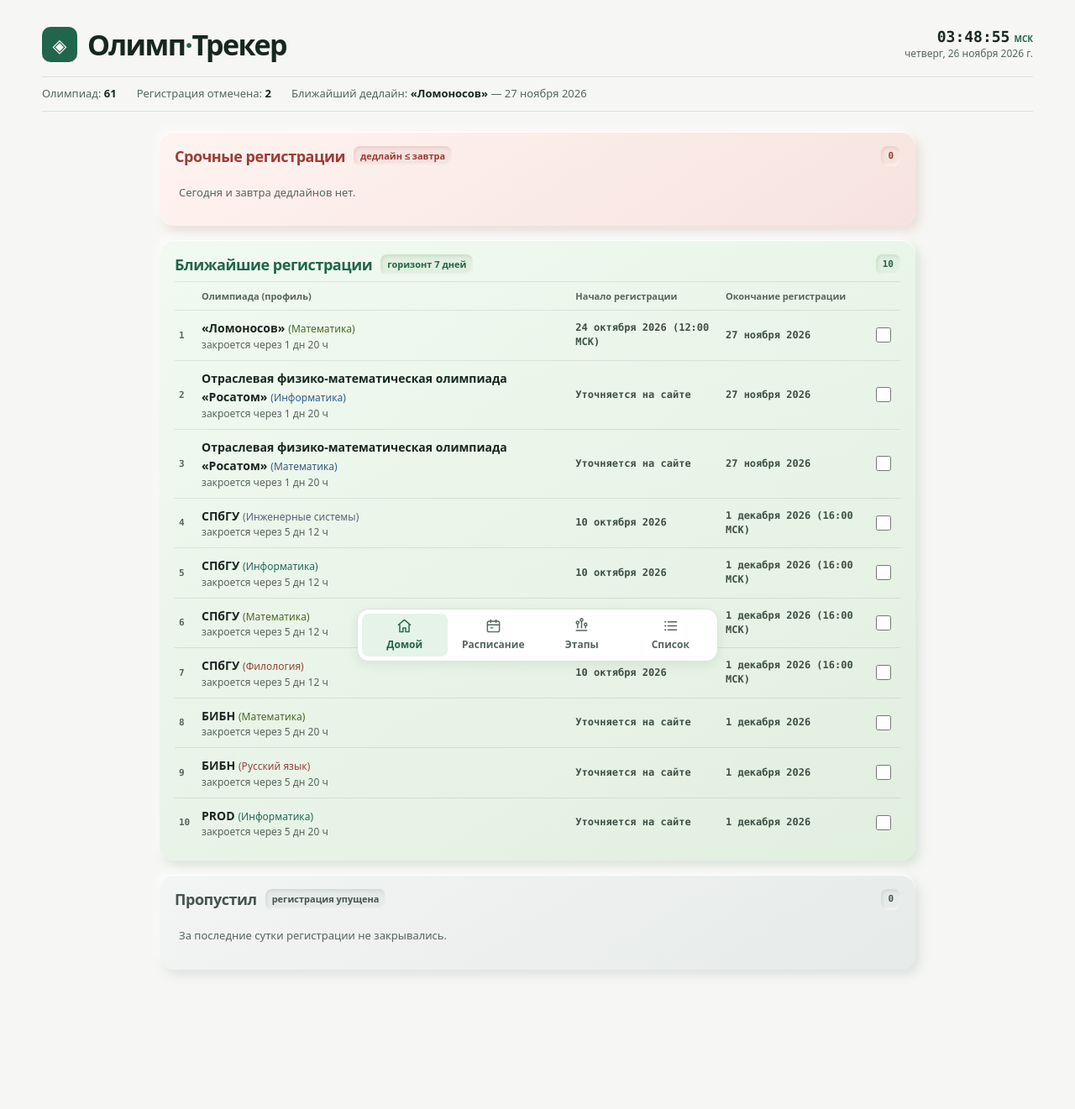
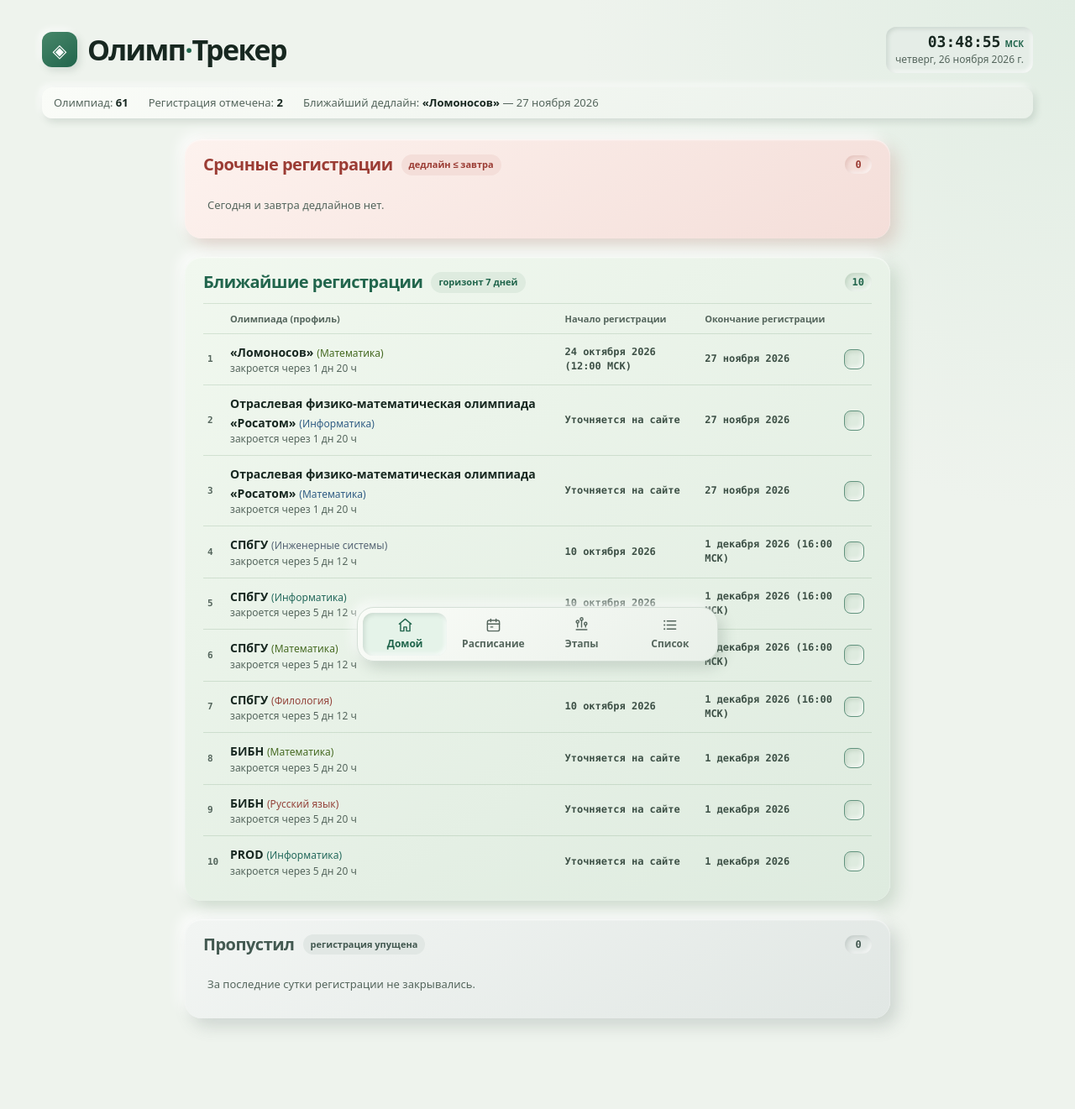
Before and after one commit to mawsom777/olymps-tracker, a PHP site: page / in a window 1280 px wide. Shown: the whole page at 84% size. Before the commit the page ends 1161 px from the top, so only its background shows below. Run offline with PHP 8.4, Linux system fonts and the light colour scheme; data comes from the database, SQL or seed files in the repository.

Commit message:
Restore soft relief in summaries and schedules

```diff
--- a/index.php
+++ b/index.php
@@ -27,73 +27,82 @@ $rows = array_map('row_out', $rows);
 <title>Олимп·Трекер — контроль олимпиад</title>
 <style>
 :root{
-  --bg:#f6f7f4; --panel:#fff; --line:#dce2dc;
+  --bg:#eef3ed; --panel:#f9fbf7; --line:#d4dfd6;
+  --surface:linear-gradient(145deg,#fafcf8,#e9f0e9); --well:#e5ede7;
+  --shade:#425e4c36; --shine:#ffffffd1;
+  --shadow-raised:6px 7px 16px var(--shade),-5px -5px 14px var(--shine);
+  --shadow-raised-sm:3px 4px 8px #425e4c2b,-3px -3px 8px var(--shine);
+  --shadow-inset:inset 2px 2px 5px #4764542c,inset -2px -2px 5px var(--shine);
+  --radius-lg:20px; --radius-md:12px;
   --ink:#172720; --ink2:#3d5046; --mut:#55665d;
   --green:#21654c; --green-soft:#e5f3e9; --red:#9b3c34; --gray:#a1aea6;
   --mono:ui-monospace, "SFMono-Regular", Consolas, monospace;
   --rl:240px;
 }
 *{box-sizing:border-box}
-body{margin:0;background:var(--bg);color:var(--ink);font:15px/1.5 system-ui,sans-serif;
+body{margin:0;background:radial-gradient(ellipse at right top,#e1ede3,transparent 590px),var(--bg);color:var(--ink);font:15px/1.5 system-ui,sans-serif;
   padding:32px 20px 108px;min-height:100vh}
 button,input,select,textarea{font:inherit;color:inherit}
 button{cursor:pointer}
 [hidden]{display:none!important}
 :focus-visible{outline:2px solid var(--green);outline-offset:3px}
 .wrap{max-width:1180px;margin:auto}
-.panel{border:1px solid var(--line);border-radius:14px;background:var(--panel)}
+.panel{border:1px solid var(--line);border-radius:var(--radius-md);background:var(--panel)}
 .nbtn{display:inline-flex;align-items:center;justify-content:center;gap:8px;min-height:40px;
-  padding:8px 14px;border:1px solid var(--line);border-radius:8px;background:var(--panel);font-size:13px;font-weight:650}
+  padding:8px 14px;border:1px solid var(--line);border-radius:10px;background:var(--surface);box-shadow:var(--shadow-raised-sm);
+  font-size:13px;font-weight:650}
 .nbtn:hover{background:var(--green-soft)}
-.nbtn.acc{background:var(--green);border-color:var(--green);color:#fff}
+.nbtn.acc{background:linear-gradient(145deg,#408165,var(--green));border-color:var(--green);color:#fff}
 .nbtn.acc:hover{background:#174b38}
-.nbtn.ghost{background:transparent}
+.nbtn.ghost{background:transparent;box-shadow:none}
 
 .top{display:flex;justify-content:space-between;align-items:center;gap:16px;padding-bottom:17px}
 .brand{display:flex;align-items:center;gap:12px}
-.brand-badge{display:grid;place-items:center;width:42px;height:42px;border-radius:10px;background:var(--green);color:#fff;font-size:22px}
+.brand-badge{display:grid;place-items:center;width:42px;height:42px;border-radius:var(--radius-md);
+  background:linear-gradient(145deg,#48876a,var(--green));box-shadow:var(--shadow-raised-sm);
+  color:#fff;font-size:22px}
 .brand h1{margin:0;font-size:clamp(23px,4vw,34px);line-height:1.12;letter-spacing:-.045em}
 .brand h1 em{font-style:normal;color:var(--green)}
-.clock{text-align:right}
+.clock{text-align:right;padding:7px 11px;border-radius:var(--radius-md);
+  background:var(--well);box-shadow:var(--shadow-inset)}
 .clock b{font:650 18px var(--mono);white-space:nowrap}
 .clock b i{font-style:normal}
 .clock small{display:block;color:var(--mut);font-size:12px}
 .clock .tz{font-size:10px;font-weight:750;color:var(--green);margin-left:5px}
-.statline{display:flex;flex-wrap:wrap;gap:3px 24px;border-block:1px solid var(--line);
-  padding:10px 0;margin:0 0 24px;color:var(--mut);font-size:13px}
+.statline{display:flex;flex-wrap:wrap;gap:3px 24px;
+  padding:9px 14px;margin:0 0 25px;border-radius:var(--radius-md);
+  background:var(--surface);box-shadow:var(--shadow-raised-sm);color:var(--mut);font-size:13px}
 .statline b{color:var(--ink)}
 
 .view{display:none}
 .view.active{display:block}
 .tabbar{position:fixed;left:50%;bottom:calc(12px + env(safe-area-inset-bottom));z-index:50;
   transform:translateX(-50%);display:grid;grid-template-columns:repeat(4,minmax(0,1fr));
-  width:min(430px,calc(100% - 20px));gap:4px;padding:5px;border-radius:14px;
-  box-shadow:0 4px 14px #17272014}
+  width:min(430px,calc(100% - 20px));gap:5px;padding:6px;border-radius:var(--radius-lg);
+  background:var(--surface);box-shadow:var(--shadow-raised)}
 .tab{display:flex;flex-direction:column;align-items:center;justify-content:center;gap:4px;
-  min-height:50px;padding:5px 2px;border:0;border-radius:8px;background:transparent;color:var(--mut);font-size:12px;font-weight:650}
+  min-height:50px;padding:5px 2px;border:0;border-radius:var(--radius-md);background:transparent;color:var(--mut);font-size:12px;font-weight:650}
 .tab svg{width:19px;height:19px;stroke:currentColor;fill:none;stroke-width:1.8;stroke-linecap:round;stroke-linejoin:round}
 .tab:hover,.tab.is-pressed{background:var(--green-soft);color:var(--green)}
+.tab.is-pressed{box-shadow:var(--shadow-inset)}
 
 .toolbar,.sched-head,.stage-controls{display:flex;gap:8px;flex-wrap:wrap;align-items:center;margin:0 0 14px}
 .stage-controls{flex-direction:column;align-items:flex-start;gap:12px}
-#view-stages:has(#stageSchedule[hidden]) .stage-controls{max-width:900px;margin-inline:auto}
+#view-stages:has(#stageSchedule[hidden]) .stage-controls{max-width:840px;margin-inline:auto}
 .stage-controls .toolbar{margin:0}
-#view-stages:has(#stageSchedule[hidden]) #stageMode{}
-#view-stages:has(#stageSchedule[hidden]) #stageMode .on{box-shadow:1px 2px 4px #34483b26}
-#view-stages:has(#stageSchedule[hidden]) #stageFilters .chip{box-shadow: 0 4px 14px #17272014;}
-#view-stages:has(#stageSchedule[hidden]) #stageFilters .is-pressed{
-  box-shadow:inset 2px 2px 4px #34483b2b,inset -2px -2px 5px #ffffffad
-}
 .chip{display:inline-flex;align-items:center;gap:6px;min-height:38px;padding:6px 12px;
-  border:none;border-radius:100px;background:var(--panel);color:var(--ink2);font-size:13px;font-weight:650}
-.chip:hover,.chip.is-pressed{border-color:#8bb69f;background:var(--green-soft);color:var(--green)}
+  border:1px solid var(--line);border-radius:100px;background:var(--surface);box-shadow:var(--shadow-raised-sm);
+  color:var(--ink2);font-size:13px;font-weight:650}
+.chip:hover,.chip.is-pressed{background:var(--green-soft);color:var(--green)}
+.chip.is-pressed{box-shadow:var(--shadow-inset)}
 .chip .cdot,.lg i{width:8px;height:8px;border-radius:50%;background:var(--cc,var(--gray))}
-.seg{display:inline-flex;gap:2px;padding:3px;border-radius:20px;background:#ebefeb}
-.seg button{min-height:34px;padding:5px 12px;border:1px solid transparent;border-radius:20px;
+.seg{display:inline-flex;gap:3px;padding:4px;border-radius:var(--radius-md);
+  background:var(--well);box-shadow:var(--shadow-inset)}
+.seg button{min-height:34px;padding:5px 12px;border:1px solid transparent;border-radius:9px;
   background:transparent;color:var(--mut);font-size:13px;font-weight:650}
-.seg button.on{border-color:var(--line);background:var(--panel);color:var(--ink)}
+.seg button.on{border-color:var(--line);background:var(--surface);box-shadow:var(--shadow-raised-sm);color:var(--ink)}
 
-.tscroll{overflow:auto;max-height:63vh;min-height:210px}
+.tscroll{overflow:auto;max-height:63vh;min-height:210px;box-shadow:var(--shadow-raised-sm)}
 table.grid{width:100%;min-width:1690px;border-spacing:0}
 .grid th,.grid td{padding:8px;vertical-align:middle}
 .grid th{position:sticky;top:0;z-index:3;background:#eef1ed;border-bottom:1px solid var(--line);
@@ -110,7 +119,7 @@ table.grid{width:100%;min-width:1690px;border-spacing:0}
 .grid thead .c-num,.grid thead .c-title{z-index:4;background:#eef1ed}
 .c-profile{min-width:155px}
 .c-date{min-width:195px}
-.ci{width:100%;min-height:34px;padding:5px 7px;border:1px solid var(--line);border-radius:6px;background:var(--panel);font-size:13px}
+.ci{width:100%;min-height:34px;padding:5px 7px;border:1px solid var(--line);border-radius:8px;background:var(--panel);box-shadow:inset 1px 1px 3px #52705a17;font-size:13px}
 .ci::placeholder{color:var(--mut)}
 .subject-profile{border-inline-start:5px solid var(--subject-color)}
 .datepair,.cell-name{display:flex;gap:5px;align-items:center}
@@ -133,81 +142,110 @@ select.round-format{display:block;width:100%;max-width:196px;margin-top:6px}
 #btnAdd{font-size:22px;padding:0 12px}
 .dbbanner{margin-bottom:16px;padding:12px;border:1px solid #ebc0ba;border-radius:9px;background:#fff1ee;color:var(--red)}
 
-.home-wrap{max-width:900px;margin-inline:auto;display:grid;gap:17px}
+.home-wrap{max-width:840px;margin-inline:auto;display:grid;gap:22px}
 .card{
-  --card-top:#f9faf7;--card-bottom:#ecf0eb;--card-edge:#dce3dd;--card-shadow:#34483b22;
-  padding:16px 18px;border:none;border-radius:17px;
-  background:linear-gradient(148deg,var(--card-top),var(--card-bottom));
-  box-shadow:5px 6px 13px var(--card-shadow),-4px -4px 10px #ffffffbc,inset 0 1px 1px #fff
+  --card-top:#f7faf5;--card-bottom:#e7eee7;--card-shadow:#536c5c35;
+  --card-accent:var(--green);--card-rule:#5f796623;
+  padding:18px 22px 16px;border-radius:var(--radius-lg);
+  background:linear-gradient(145deg,var(--card-top),var(--card-bottom));
+  box-shadow:8px 9px 19px var(--card-shadow),-7px -7px 16px var(--shine),inset 0 1px 2px #ffffffba
 }
-.card-h{display:flex;align-items:center;gap:10px;margin-bottom:6px}
-.card-h h2{margin:0;font-size:18px;letter-spacing:-.025em}
-.card-h .tag,.card-h .count{font-size:11px;font-weight:700;padding:4px 8px;border-radius:8px;
-  background:var(--card-bottom);box-shadow:inset 1px 2px 4px var(--card-shadow),inset -1px -2px 3px #ffffffa8}
-.card-h .count{margin-left:auto;font-family:var(--mono)}
+.card-h{display:flex;align-items:center;gap:10px;margin-bottom:12px;color:var(--card-accent)}
+.card-h h2{margin:0;font-size:clamp(16px,2.8vw,20px);line-height:1.2;letter-spacing:-.025em}
+.card-h .tag,.card-h .count{flex:none;border-radius:100px;font-size:11px;font-weight:750}
+.card-h .tag{padding:4px 9px;color:var(--card-accent);background:var(--card-bottom)}
+.card-h .count{min-width:32px;margin-left:auto;padding:4px 9px;text-align:center;font:700 12px var(--mono);
+  background:var(--card-bottom);box-shadow:inset 2px 2px 5px var(--card-shadow),inset -2px -2px 4px #ffffffb5}
 .card table{width:100%;border-collapse:collapse}
-.card td,.card th{padding:9px 5px;border-top:1px solid #17272019;vertical-align:middle;text-align:left}
+.card td,.card th{padding:10px 5px;border-top:1px solid var(--card-rule);vertical-align:middle;text-align:left}
+.card tbody tr:hover{background:#ffffff45}
 .card td:last-child{text-align:right}
 .hn{width:27px;color:var(--mut);font:600 11px var(--mono)}
 .hname{overflow-wrap:anywhere}
-.hname b{font-size:14px;font-weight:700}
+.hname b{font-size:14px;font-weight:750}
 .hname em{color:var(--subj);font-style:normal;font-size:12px}
 .hname small{display:block;color:var(--mut);font-size:12px}
 .hname small.late{color:var(--red)}
 .hdate{font:600 12px/1.4 var(--mono);color:var(--ink2)}
-.hdate.cap{color:var(--mut);font:650 11px system-ui,sans-serif}
-.tone-urgent{--card-top:#fff3f0;--card-bottom:#f6e3df;--card-edge:#e9ccc6;--card-shadow:#a65b4c2b}
-.tone-urgent .card-h{color:var(--red)}
-.tone-missed{--card-top:#f3f5f4;--card-bottom:#e6eae8;--card-edge:#d6ded9;--card-shadow:#52645b26}
-.tone-missed .card-h{color:#465451}
-.tone-soon{--card-top:#f1faf1;--card-bottom:#e1efdf;--card-edge:#c9dfcb;--card-shadow:#49745129}
-.tone-soon .card-h{color:var(--green)}
+.hdate.cap{color:var(--mut);font:700 11px system-ui,sans-serif}
+.tone-urgent{--card-top:#fdf2ee;--card-bottom:#f4ded9;--card-shadow:#b36a5c3c;
+  --card-accent:var(--red);--card-rule:#aa55462b}
+.tone-missed{--card-top:#f2f5f3;--card-bottom:#e1e7e4;--card-shadow:#6577703d;
+  --card-accent:#435951;--card-rule:#596c6330}
+.tone-soon{--card-top:#f1f8ef;--card-bottom:#deebdf;--card-shadow:#5f866139;
+  --card-rule:#57865b30}
 .empty{padding:14px 5px;color:var(--mut);font-size:13px}
-.ck{display:inline-flex;align-items:center;justify-content:center;width:30px;height:30px;cursor:pointer}
-.ck input{width:18px;height:18px;margin:0;accent-color:var(--green);cursor:pointer}
+.ck{display:inline-grid;place-items:center;width:32px;height:32px;cursor:pointer}
+.ck input{appearance:none;display:grid;place-content:center;width:24px;height:24px;margin:0;cursor:pointer;
+  border:1px solid color-mix(in srgb,var(--card-accent) 66%,var(--card-bottom));
+  border-radius:8px;background:var(--card-bottom);
+  box-shadow:inset 2px 2px 5px var(--card-shadow),inset -2px -2px 5px #ffffffbd}
+.ck input::after{content:"";width:10px;height:6px;border:solid #fff;border-width:0 0 2px 2px;
+  transform:translateY(-1px) rotate(-45deg);visibility:hidden}
+.ck input:checked{background:linear-gradient(145deg,#448469,var(--green));border-color:var(--green);
+  box-shadow:2px 3px 6px #294c3940,inset 0 1px 1px #ffffff70}
+.ck input:checked::after{visibility:visible}
+.ck input:disabled{opacity:.65;cursor:wait}
+@media (forced-colors:active){
+  .ck input,.ck input:checked{appearance:auto}
+  .ck input::after{display:none}
+}
 
-.legend{display:flex;gap:6px;flex-wrap:wrap}
-.lg{display:inline-flex;align-items:center;gap:5px;padding:5px 8px;border:1px solid var(--line);
-  border-radius:6px;background:var(--panel);color:var(--ink2);font-size:12px}
-.lg small{color:var(--mut)}
-.gantt{overflow:hidden}
+.legend{display:flex;gap:8px;flex-wrap:wrap}
+.lg{display:inline-flex;align-items:center;gap:6px;padding:5px 10px;
+  border-radius:100px;background:var(--well);box-shadow:var(--shadow-inset);
+  color:var(--ink2);font-size:12px;font-weight:650}
+.lg small{color:var(--mut);font:600 10px var(--mono)}
+.gantt{--chart-base:#e9f0ea;--axis-size:54px;overflow:hidden;
+  border-radius:var(--radius-lg);background:var(--chart-base);box-shadow:var(--shadow-raised)}
 .gantt>.empty{padding:16px}
-.g-scroll{overflow:auto}
+.g-scroll{overflow:auto;scrollbar-color:#a9beb1 var(--chart-base);padding:5px 0 7px}
 .g-inner{position:relative;width:max-content;min-width:100%}
-.g-inner.is-today::after{content:"";position:absolute;top:54px;bottom:0;left:calc(var(--rl) + var(--today-x));
-  width:1px;background:#b9554a;pointer-events:none}
-.g-headrow,.g-row{display:grid;grid-template-columns:var(--rl) var(--tw);border-bottom:1px solid var(--line)}
-.g-hlab,.g-label{position:sticky;left:0;z-index:2;display:flex;align-items:center;gap:8px;
-  padding:8px 11px;border-right:1px solid var(--line);background:var(--panel)}
-.g-hlab{background:#eef1ed;font-size:12px;font-weight:700}
-.g-htl{position:relative;height:54px;background:#f2f5f2}
-.g-month{position:absolute;top:5px;padding:1px 6px;border-left:1px solid #c5d0c9;white-space:nowrap;
-  color:var(--ink2);font-size:11px;font-weight:700}
-.g-tick{position:absolute;bottom:5px;transform:translateX(-50%);color:var(--mut);font:10px var(--mono)}
-.g-label .dot{flex:none;width:8px;height:8px;border-radius:50%;background:var(--c)}
-.g-label b{display:block;font-size:12px;line-height:1.25;overflow-wrap:anywhere}
+.g-inner.is-today::after{content:"";position:absolute;top:var(--axis-size);bottom:0;
+  left:calc(var(--rl) + var(--today-x));width:2px;border-radius:2px;opacity:.8;
+  background:#b9554a;box-shadow:0 0 7px #b9554a5c;pointer-events:none}
+.g-headrow,.g-row{display:grid;grid-template-columns:var(--rl) var(--tw)}
+.g-hlab,.g-label{position:sticky;left:0;z-index:4;display:flex;padding:4px 10px;background:var(--chart-base)}
+.g-hlab span,.g-label-card{display:flex;align-items:center;gap:9px;width:100%;min-width:0;
+  padding:8px 11px;border-radius:var(--radius-md);background:var(--surface);box-shadow:var(--shadow-raised-sm)}
+.g-hlab span{color:var(--ink2);font-size:11px;font-weight:800;letter-spacing:.05em}
+.g-htl{position:relative;height:var(--axis-size);border-radius:var(--radius-md) 0 0 var(--radius-md);
+  background:var(--well);box-shadow:var(--shadow-inset)}
+.g-month{position:absolute;top:6px;padding:1px 7px;border-left:2px solid #a6bcae;white-space:nowrap;
+  color:var(--ink2);font-size:11px;font-weight:750;letter-spacing:.02em}
+.g-tick{position:absolute;bottom:7px;transform:translateX(-50%);color:var(--mut);font:650 10px var(--mono)}
+.g-label .dot{flex:none;width:9px;height:9px;border-radius:50%;background:var(--c);
+  box-shadow:0 0 0 3px color-mix(in srgb,var(--c) 38%,transparent)}
+.g-label b{display:block;font-size:12px;line-height:1.3;overflow-wrap:anywhere}
 .g-label small{color:var(--mut);font-size:11px}
-.g-track{position:relative;min-height:49px;background:repeating-linear-gradient(90deg,#e9eeea 0 1px,transparent 1px var(--ppd))}
-.g-bar{position:absolute;top:8px;height:33px;display:flex;flex-direction:column;justify-content:center;overflow:hidden;
-  padding:0 7px;border-radius:6px;background:var(--c);color:#172720;white-space:nowrap}
+.g-label b small{color:var(--subject-ink)}
+.g-track{position:relative;min-height:49px;margin-block:3px;border-radius:var(--radius-md) 0 0 var(--radius-md);
+  background:repeating-linear-gradient(90deg,#537b641f 0 1px,transparent 1px var(--ppd)),var(--well);
+  box-shadow:var(--shadow-inset)}
+.g-bar,.g-stage{--event-fill:linear-gradient(145deg,color-mix(in srgb,var(--c) 77%,#fff),color-mix(in srgb,var(--c) 87%,#507360));
+  background:var(--c) var(--event-fill);color:var(--ink);
+  box-shadow:2px 3px 6px #32524338,inset 0 1px 1px #ffffff9c}
+.g-bar{position:absolute;top:7px;height:35px;display:flex;flex-direction:column;justify-content:center;overflow:hidden;
+  padding:0 8px;border-radius:9px;white-space:nowrap}
 .g-bar b{font-size:11px}
 .g-bar span{font:10px var(--mono)}
-.g-bar.unspec{position:static;margin:8px;background:#f2f4f2;color:var(--mut);font-size:11px}
+.g-bar.unspec{position:static;margin:7px 8px;background:var(--well);box-shadow:var(--shadow-inset);
+  color:var(--mut);font-size:11px}
 .g-stage{position:absolute;z-index:1;display:grid;place-items:center;min-width:23px;height:23px;padding:0;
-  border:1px solid #17272042;border-radius:6px;background:var(--c);color:#172720;font:750 12px var(--mono);cursor:help}
-.g-stage.is-range{justify-items:start;padding-inline:6px}
+  border:1px solid #33584935;border-radius:7px;font:750 12px var(--mono);cursor:pointer}
+.g-stage.is-range{justify-items:start;padding-inline:7px;border-radius:8px}
 .g-stage:focus-visible,.g-stage:hover{z-index:3}
-.g-stage.is-remote,.lg-remote i{
-  background-image:repeating-linear-gradient(-45deg,#17272042 0 2px,transparent 2px 6px)
-}
-.lg-remote i{width:14px;height:14px;border-radius:4px;border:1px solid #17272042;background-color:#e1ece6}
+.g-stage.is-remote,.lg-remote i{--remote-hatch:repeating-linear-gradient(-45deg,#17272039 0 2px,transparent 2px 6px)}
+.g-stage.is-remote{background-image:var(--remote-hatch),var(--event-fill)}
+.lg-remote i{width:14px;height:14px;border-radius:4px;border:1px solid #17272042;background:#e1ece6 var(--remote-hatch)}
 #stageHint{min-height:22px;margin:6px 0;color:var(--mut);font-size:12px}
 
-.dlg{width:min(720px,94vw);padding:18px;border:1px solid var(--line);border-radius:12px;background:var(--panel);color:var(--ink)}
+.dlg{width:min(720px,94vw);padding:18px;border:1px solid var(--line);border-radius:var(--radius-lg);background:var(--surface);
+  box-shadow:var(--shadow-raised);color:var(--ink)}
 .dlg::backdrop{background:#15261d70}
 .dlg h3{margin:0}
 .dlg p{font-size:13px;color:var(--mut)}
-.dlg textarea{width:100%;resize:vertical;padding:10px;border:1px solid var(--line);border-radius:7px;font:12px var(--mono)}
+.dlg textarea{width:100%;resize:vertical;padding:10px;border:1px solid var(--line);border-radius:9px;background:var(--panel);box-shadow:var(--shadow-inset);font:12px var(--mono)}
 .dlg .modes,.dlg-btns{display:flex;gap:9px 14px;flex-wrap:wrap;margin-top:12px;font-size:13px}
 .dlg .modes input{accent-color:var(--green)}
 .dlg-btns{justify-content:flex-end}
@@ -222,11 +260,13 @@ select.round-format{display:block;width:100%;max-width:196px;margin-top:6px}
   .top{align-items:flex-start;gap:8px}
   .brand{gap:7px}
   .brand-badge{width:32px;height:32px;font-size:17px}
+  .clock{min-width:0;padding:5px 7px}
   .clock b{font-size:13px}
   .clock small{font-size:10px}
   .statline{margin-bottom:15px;gap:2px 12px}
-  .card{padding:10px 8px}
-  .card-h{gap:5px}
+  .home-wrap{gap:16px}
+  .card{padding:12px 10px}
+  .card-h{gap:5px;flex-wrap:wrap;margin-bottom:8px}
   .card-h h2{font-size:15px}
   .card td,.card th{padding:6px 3px}
   .hdate{font-size:10px}
@@ -236,7 +276,8 @@ select.round-format{display:block;width:100%;max-width:196px;margin-top:6px}
   .stage-controls .chip{padding-inline:9px}
   .grid .c-num,.grid .c-title{position:static}
   .grid thead .c-num,.grid thead .c-title{position:sticky;left:auto}
-  .g-label,.g-hlab{padding:6px}
+  .g-label,.g-hlab{padding:4px 6px}
+  .g-hlab span,.g-label-card{padding:7px;gap:6px}
 }
 </style>
 </head>
@@ -1027,9 +1068,10 @@ function renderLegend(container, rows) {
 function timelineRow(row, bar, subtitle = '', height = 49) {
   const subj = SUBJ[subjectOf(row.name)];
   const [base, profile] = splitProfile(row.name);
-  return `<div class="g-row" style="--c:${subj.c}">
-    <div class="g-label"><span class="dot"></span><span><b>${esc(base)}${profile ? ` <small>(${esc(profile)})</small>` : ''}</b>
-      ${subtitle ? `<small>${subtitle}</small>` : ''}</span></div>
+  return `<div class="g-row" style="--c:${subj.c};--subject-ink:${subj.d}">
+    <div class="g-label"><div class="g-label-card"><span class="dot"></span><span>
+      <b>${esc(base)}${profile ? ` <small>(${esc(profile)})</small>` : ''}</b>${subtitle ? `<small>${subtitle}</small>` : ''}
+    </span></div></div>
     <div class="g-track" style="min-height:${height}px">${bar}</div>
   </div>`;
 }
@@ -1062,7 +1104,7 @@ function renderTimeline(container, dates, renderRows, emptyMessage) {
 
   container.innerHTML = `<div class="g-scroll"><div class="g-inner${isToday ? ' is-today' : ''}"
     style="--tw:${tw}px;--ppd:${ppd}px;--today-x:${todayX}px"><div class="g-headrow">
-    <div class="g-hlab">Олимпиада</div><div class="g-htl">${months}${ticks}</div></div>
+    <div class="g-hlab"><span>Олимпиада</span></div><div class="g-htl">${months}${ticks}</div></div>
     ${renderRows({min, ppd})}</div></div>`;
   if (isToday) container.querySelector('.g-scroll').scrollLeft = Math.max(0, todayX - 140);
 }
```
